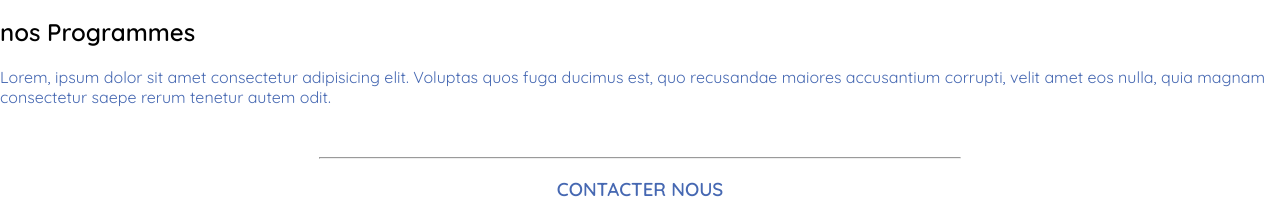
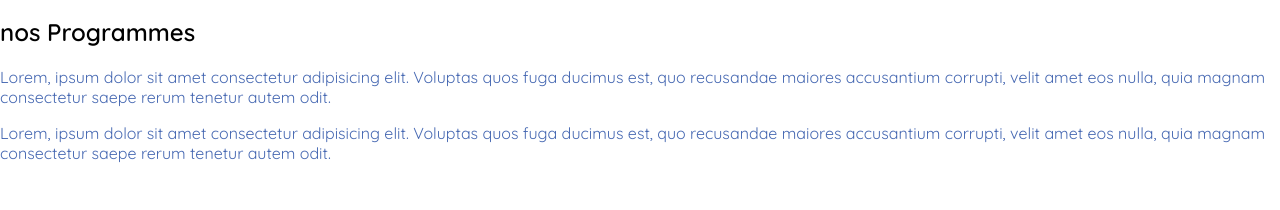
Before and after one commit to eray-mutabesha/goma.Travailz, a plain HTML site: page index.html/programme.html in a window 1280 px wide. Shown: the part 203-413 px from the top of the page. Drawn offline with nearby package versions, Linux system fonts and the light colour scheme.

Commit message:
first commit

```diff
--- a/index.html/programme.html
+++ b/index.html/programme.html
@@ -30,6 +30,9 @@
             <p>
                 Lorem, ipsum dolor sit amet consectetur adipisicing elit. Voluptas quos fuga ducimus est, quo recusandae maiores accusantium corrupti, velit amet eos nulla, quia magnam consectetur saepe rerum tenetur autem odit.
             </p>
+            <p>
+                Lorem, ipsum dolor sit amet consectetur adipisicing elit. Voluptas quos fuga ducimus est, quo recusandae maiores accusantium corrupti, velit amet eos nulla, quia magnam consectetur saepe rerum tenetur autem odit.
+            </p>
 
         </div>
         <hr>
```
